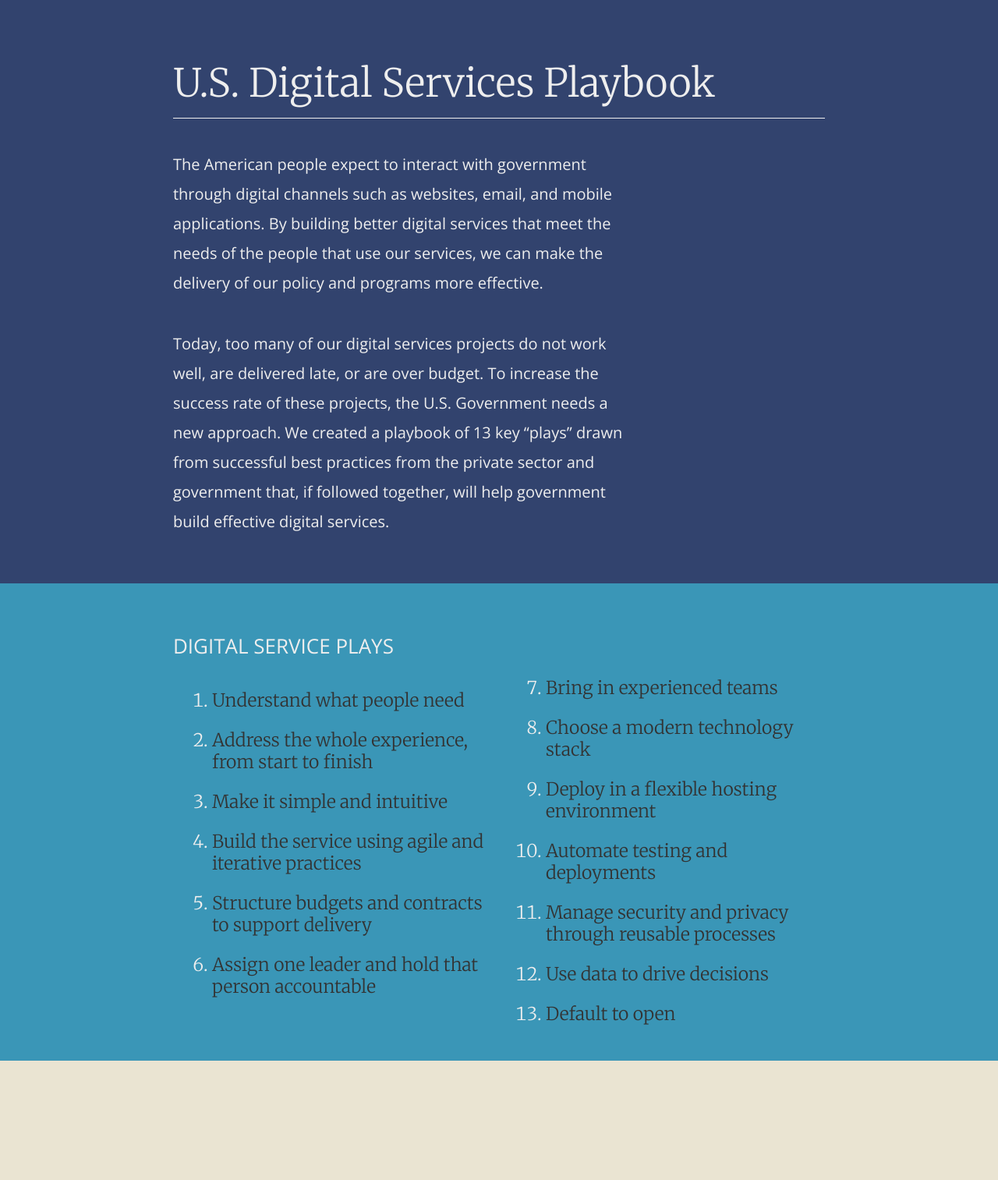
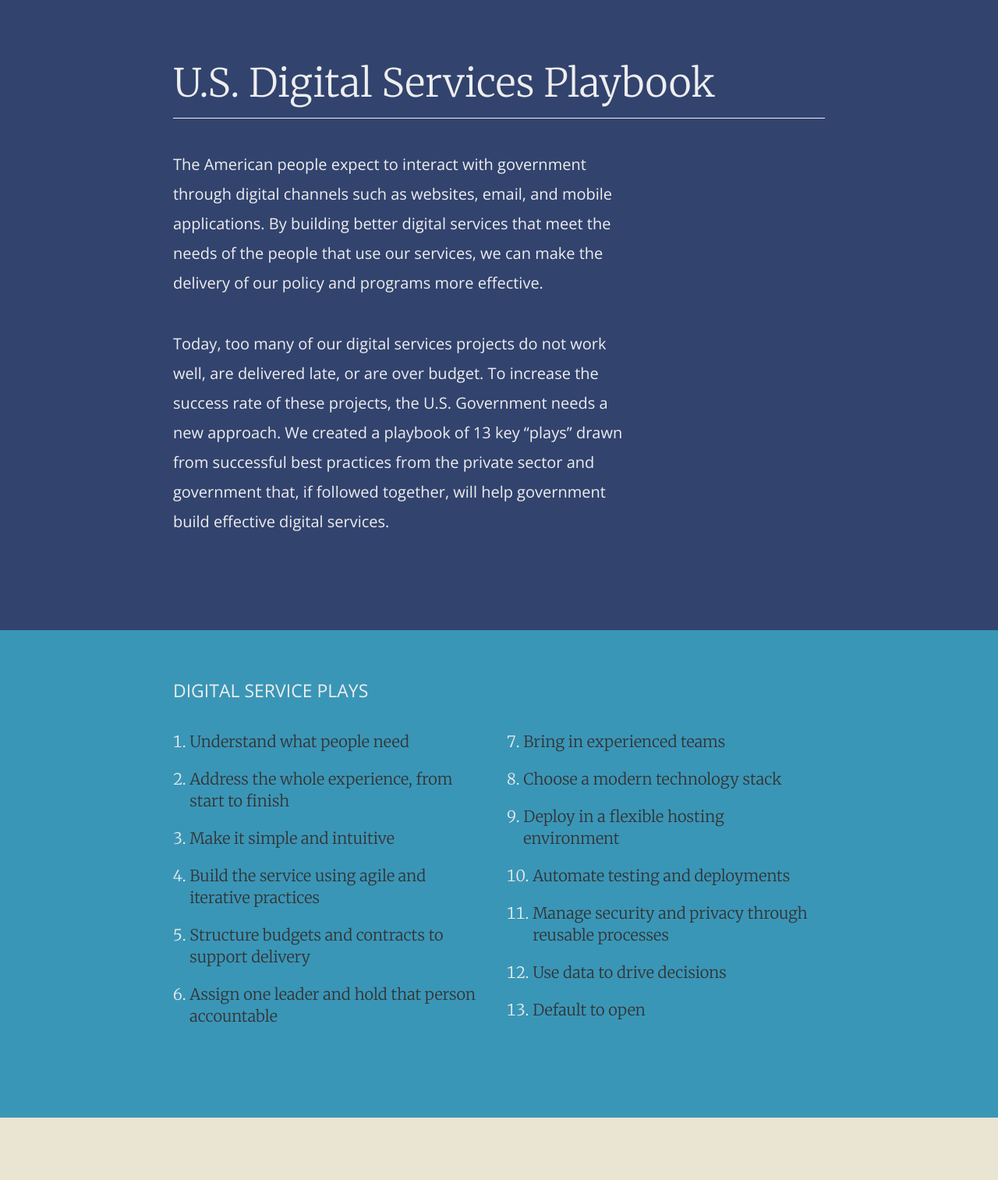
Before and after one commit to usds/playbook, a Jekyll site: the page built from _posts/static/0100-01-01-about.md, in a window 1280 px wide. Shown: the whole page at 78% size. Built offline with Jekyll 4.4.1, drawn with Linux system fonts in a browser that asks for light colours; Markdown is read by kramdown in place of the engine named in the settings; before the commit the page ends 1440 px from its top, so only the background shows below that.

Commit message:
updated css for Mollie's fixes

```diff
--- a/assets/css/styles.css
+++ b/assets/css/styles.css
@@ -81,7 +81,8 @@ h5 {
 
 #introduction {
   background: #32436e;
-  color: #eeeeee; }
+  color: #eeeeee;
+  padding-bottom: 60px; }
   #introduction p {
     max-width: 600px;
     font-family: "Open Sans", sans-serif;
@@ -141,11 +142,13 @@ h5 {
 
 #plays_index {
   background: #3a96b7;
-  color: #333333; }
+  color: #333333;
+  padding-bottom: 60px; }
   #plays_index h3 {
     color: #eeeeee;
-    font-size: 26px;
-    font-weight: lighter; }
+    font-size: 23px;
+    font-weight: normal;
+    margin-bottom: 38px; }
   #plays_index .columns {
     -moz-column-count: 2;
     -moz-column-gap: 20px;
@@ -154,33 +157,45 @@ h5 {
     column-count: 2;
     column-gap: 20px; }
   #plays_index ol {
-    list-style-position: outside; }
+    list-style-position: inside;
+    padding-left: 0px;
+    margin-top: 0px; }
   #plays_index ol li {
     color: #eeeeee;
-    font-size: 23px;
+    font-size: 20px;
     font-weight: lighter;
+    margin-top: 0; }
+  #plays_index a {
+    vertical-align: top;
+    color: #333333;
     margin-top: 0;
-    margin-left: 10px; }
-  #plays_index a {
-    color: #333333; }
+    display: inline-block;
+    width: 90%; }
 
 #plays h2, #plays h4 {
   float: left;
   display: block;
   margin-right: 2.35765%;
-  width: 57.35098%; }
+  width: 65.88078%; }
   #plays h2:last-child, #plays h4:last-child {
     margin-right: 0; }
 #plays h4 {
   margin-top: 1em; }
 #plays h5 {
   font-size: 14px; }
-#plays p, #plays ol, #plays ul {
+#plays p {
+  float: left;
+  display: block;
+  margin-right: 2.35765%;
+  width: 74.41059%; }
+  #plays p:last-child {
+    margin-right: 0; }
+#plays ol, #plays ul {
   float: left;
   display: block;
   margin-right: 2.35765%;
   width: 65.88078%; }
-  #plays p:last-child, #plays ol:last-child, #plays ul:last-child {
+  #plays ol:last-child, #plays ul:last-child {
     margin-right: 0; }
 #plays ol {
   list-style-type: square; }
```
Also changed, not shown: assets/sass/styles.css.scss (+25 -42 lines), 1 other file.
